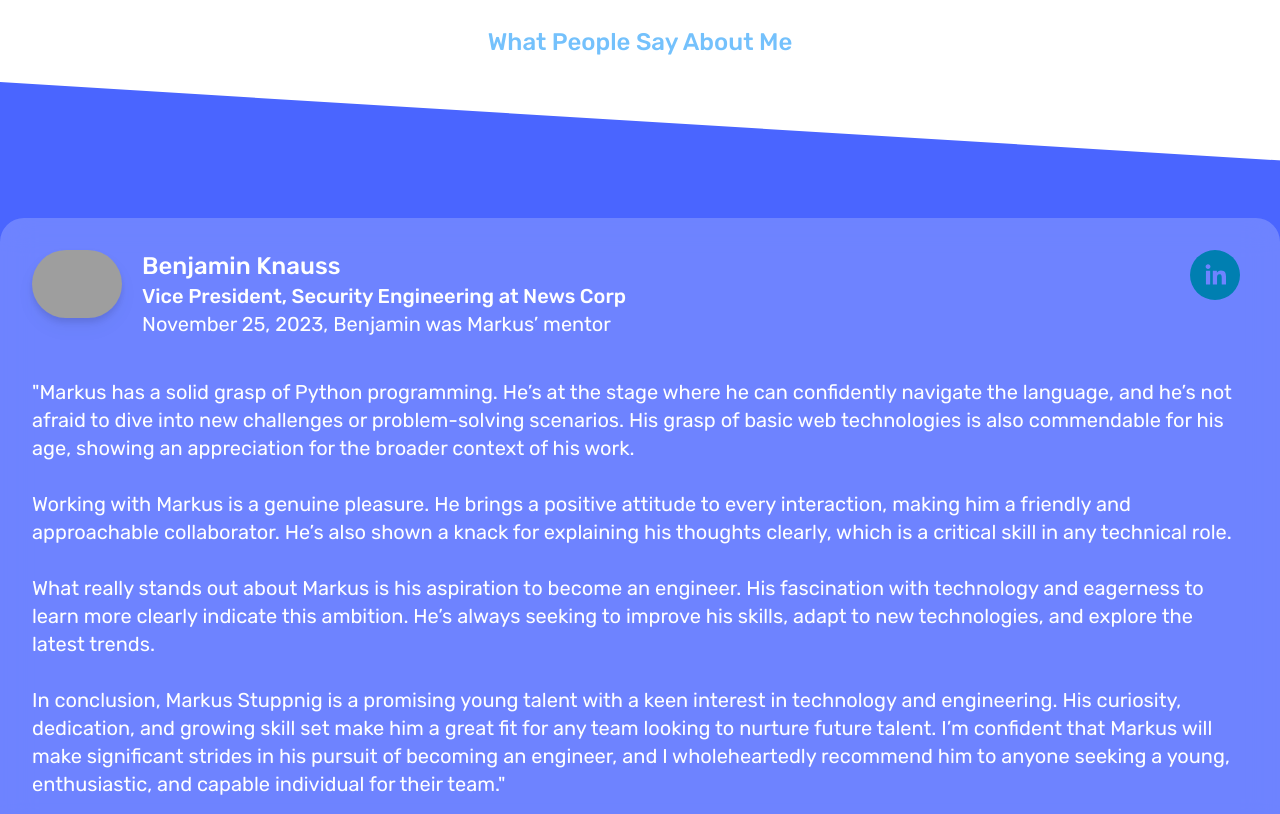
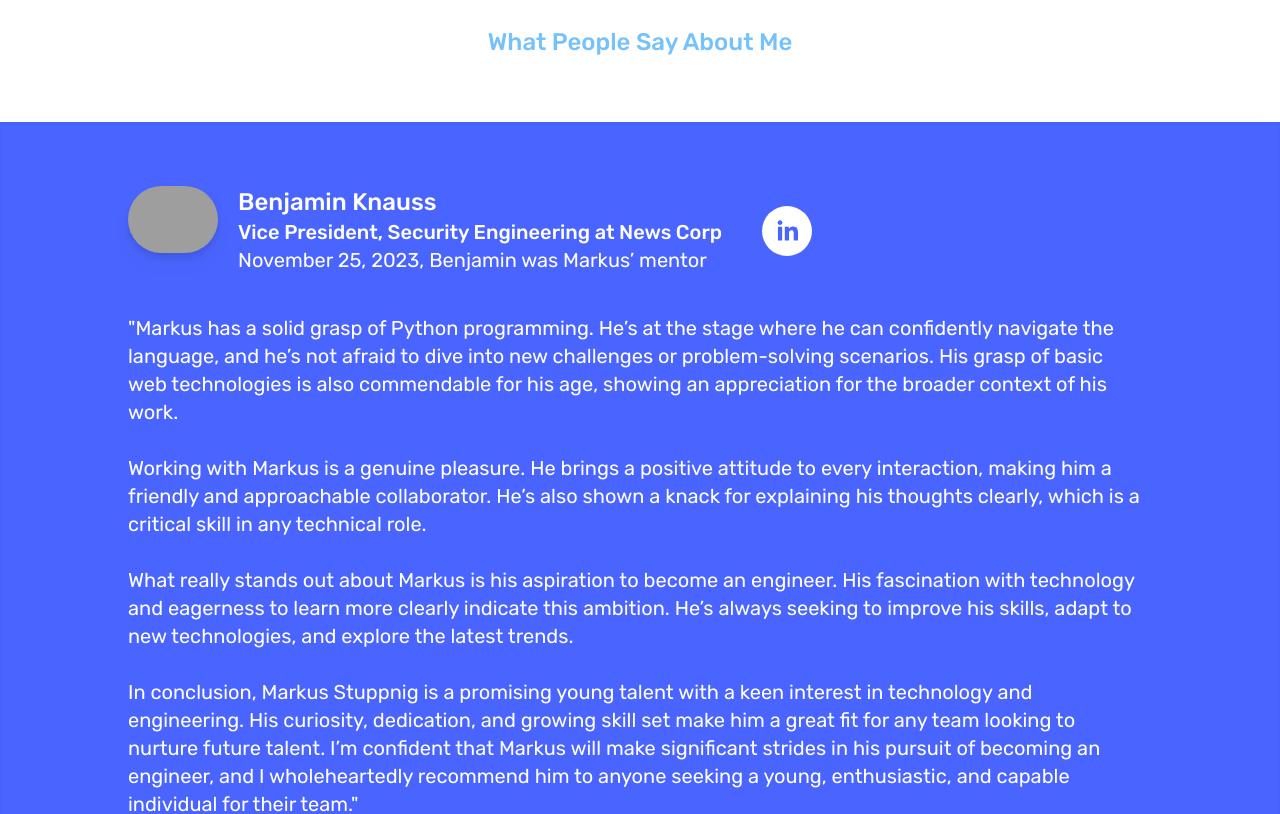
Before and after one commit to Markus-Stuppnig/Website, a Next.js app: page / in a window 1280 px wide. Shown: the part 5040-5854 px from the top of the page. Built offline with nearby package versions, Linux system fonts and the light colour scheme; grey boxes are pictures that could not be loaded.

Commit message:
Updates Recommendation Component to finally look good

```diff
--- a/components/Recommendations/Recommendations.tsx
+++ b/components/Recommendations/Recommendations.tsx
@@ -23,15 +23,15 @@ export default function Recommendations() {
         {recommendationsData.map((recommendation, index) => (
           <div
             key={`recommendation${index}`}
-            className="flex flex-col justify-center items-center w-[300rem] transform rotate-[3.5deg] bg-secondary shadow-3xl py-[6rem] text-white"
+            className="flex flex-col justify-center items-center w-full shadow-inner shadow-3xl py-[5vw] text-white bg-secondary"
           >
-            <div className="flex flex-col items-center justify-center transform rotate-[-3.5deg] w-11/12 md:w-[45rem] lg:w-[80rem] bg-white rounded-3xl shadow-xl backdrop-filter backdrop-blur-lg bg-opacity-20">
+            <div className="flex flex-col items-center justify-center w-11/12 md:w-[85vw]">
               <div className="flex flex-col ml-[1rem] md:ml-[2rem] text-start">
-                <div className="flex flex-row mt-[1rem] md:mt-[2rem] justify-between">
+                <div className="flex flex-row">
                   <Link
                     href={recommendation.person.link}
                     target="_blank"
-                    className="flex flex-row"
+                    className="flex flex-row transform"
                   >
                     <div>
                       <Image
@@ -57,12 +57,17 @@ export default function Recommendations() {
                   <Link
                     href={recommendation.person.link}
                     target="_blank"
-                    className="mr-10 hidden md:block"
+                    className="mt-5 ml-10 hidden md:block transform transition-transform duration-200 hover:scale-105"
                   >
-                    <SocialIcon as="div" network="linkedin" />
+                    <SocialIcon
+                      as="div"
+                      url={recommendation.person.link}
+                      bgColor="#fff"
+                      fgColor="#4a65ff"
+                    />
                   </Link>
                 </div>
-                <div className="mt-10 mb-10 mr-4 ml-0 sm:mr-10 sm:ml-0">
+                <div className="mt-10 sm:mr-10">
                   <p
                     className="text-xl md:font-normal"
                     dangerouslySetInnerHTML={{ __html: recommendation.text }}
```
